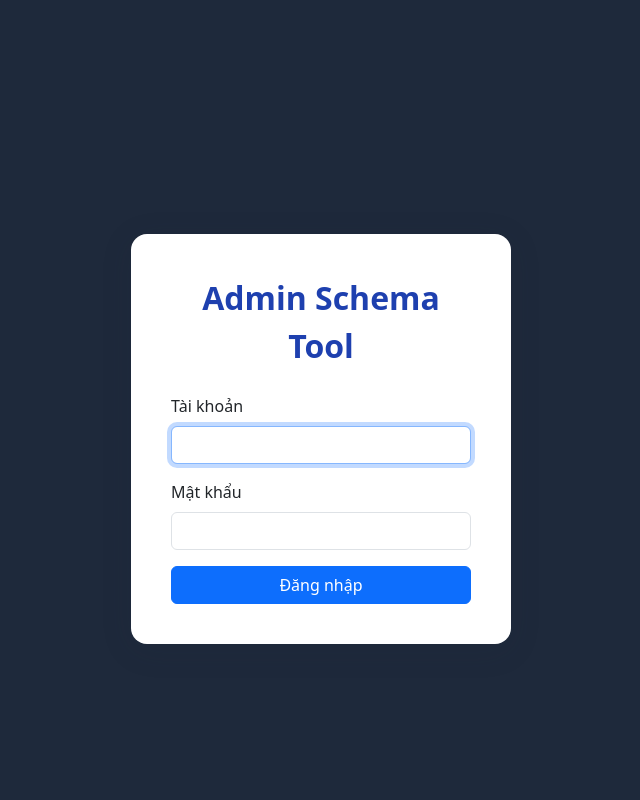
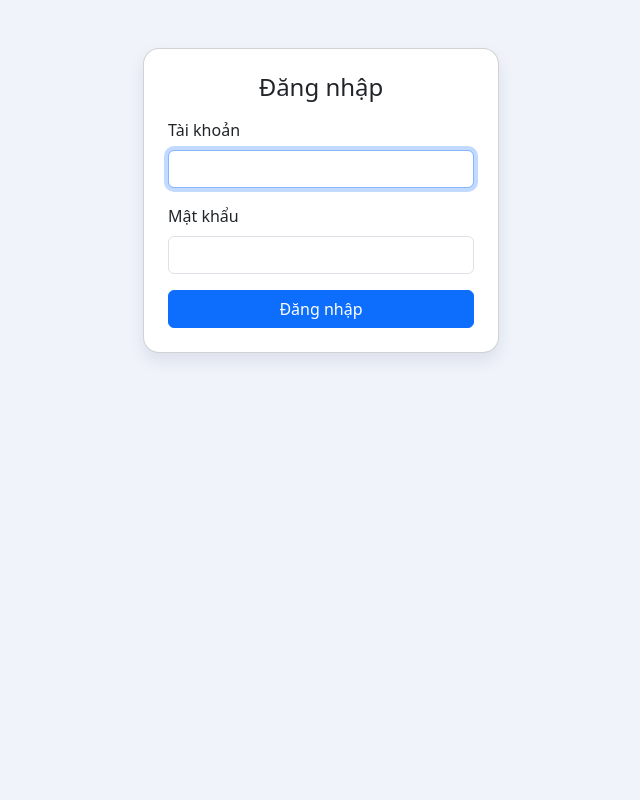
Before and after one commit to kelsey1334/web-chen-schema, a FastAPI app: page /login in a window 1280 px wide. Shown: the whole page, without its empty margins (319-959 px from the left). Run offline with FastAPI, Linux system fonts and the light colour scheme.

Commit message:
Update login.html

```diff
--- a/templates/login.html
+++ b/templates/login.html
@@ -2,47 +2,36 @@
 <html lang="vi">
 <head>
     <meta charset="UTF-8">
-    <title>Đăng nhập | Admin Schema Tool</title>
-    <link href="https://cdn.jsdelivr.net/npm/bootstrap@5.3.3/dist/css/bootstrap.min.css" rel="stylesheet">
+    <title>Đăng nhập - Schema Tool</title>
+    <link rel="stylesheet" href="https://cdn.jsdelivr.net/npm/bootstrap@5.3.3/dist/css/bootstrap.min.css">
     <style>
-        body {
-            background: #1e293b;
-            min-height: 100vh;
-        }
-        .login-container {
-            margin-top: 7%;
-            max-width: 380px;
-            background: #fff;
-            border-radius: 16px;
-            padding: 2.5rem;
-            box-shadow: 0 6px 32px rgba(30,41,59,.12);
-        }
-        .brand {
-            font-weight: 700;
-            color: #1e40af;
-            font-size: 2rem;
-        }
+        body { background: #f0f3f9; }
+        .card { box-shadow: 0 8px 16px rgba(40,60,120,0.10); border-radius: 1rem;}
     </style>
 </head>
 <body>
-    <div class="container d-flex justify-content-center align-items-center" style="min-height:100vh">
-        <form class="login-container" method="post" action="/login">
-            <div class="text-center mb-4">
-                <span class="brand">Admin Schema Tool</span>
-            </div>
+<div class="container py-5">
+    <div class="row justify-content-center">
+        <div class="col-12 col-md-6 col-lg-4">
+            <div class="card p-4">
+                <h4 class="mb-3 text-center">Đăng nhập</h4>
                 {% if error %}
-                <div class="alert alert-danger py-2 text-center mb-3">{{ error }}</div>
+                    <div class="alert alert-danger">{{ error }}</div>
                 {% endif %}
+                <form method="post">
                     <div class="mb-3">
-                <label class="form-label">Tài khoản</label>
-                <input type="text" name="username" class="form-control" required autofocus>
+                        <label for="username" class="form-label">Tài khoản</label>
+                        <input type="text" class="form-control" name="username" required autofocus>
                     </div>
                     <div class="mb-3">
-                <label class="form-label">Mật khẩu</label>
-                <input type="password" name="password" class="form-control" required>
+                        <label for="password" class="form-label">Mật khẩu</label>
+                        <input type="password" class="form-control" name="password" required>
                     </div>
-            <button class="btn btn-primary w-100" type="submit">Đăng nhập</button>
+                    <button type="submit" class="btn btn-primary w-100">Đăng nhập</button>
                 </form>
+            </div>
+        </div>
+    </div>
 </div>
 </body>
 </html>
```
Lines whose indentation alone changed are shown as unchanged.
